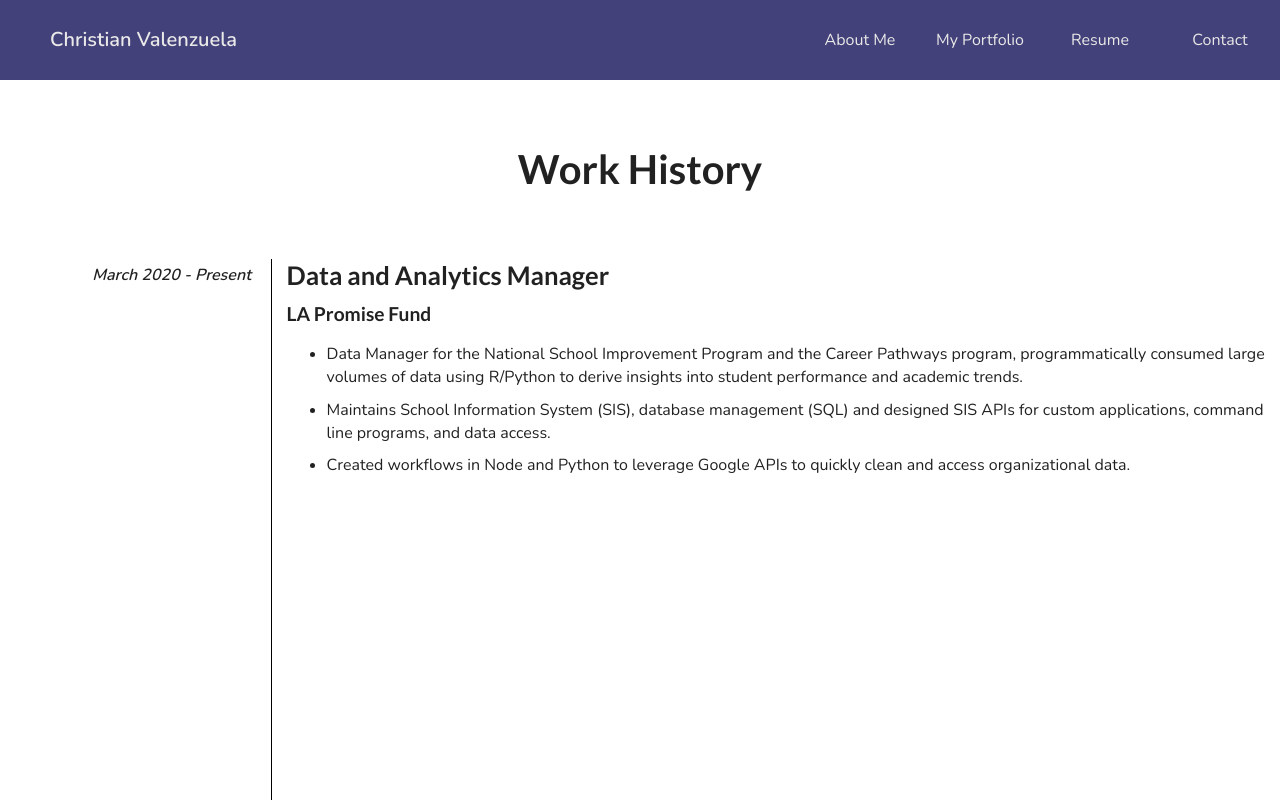
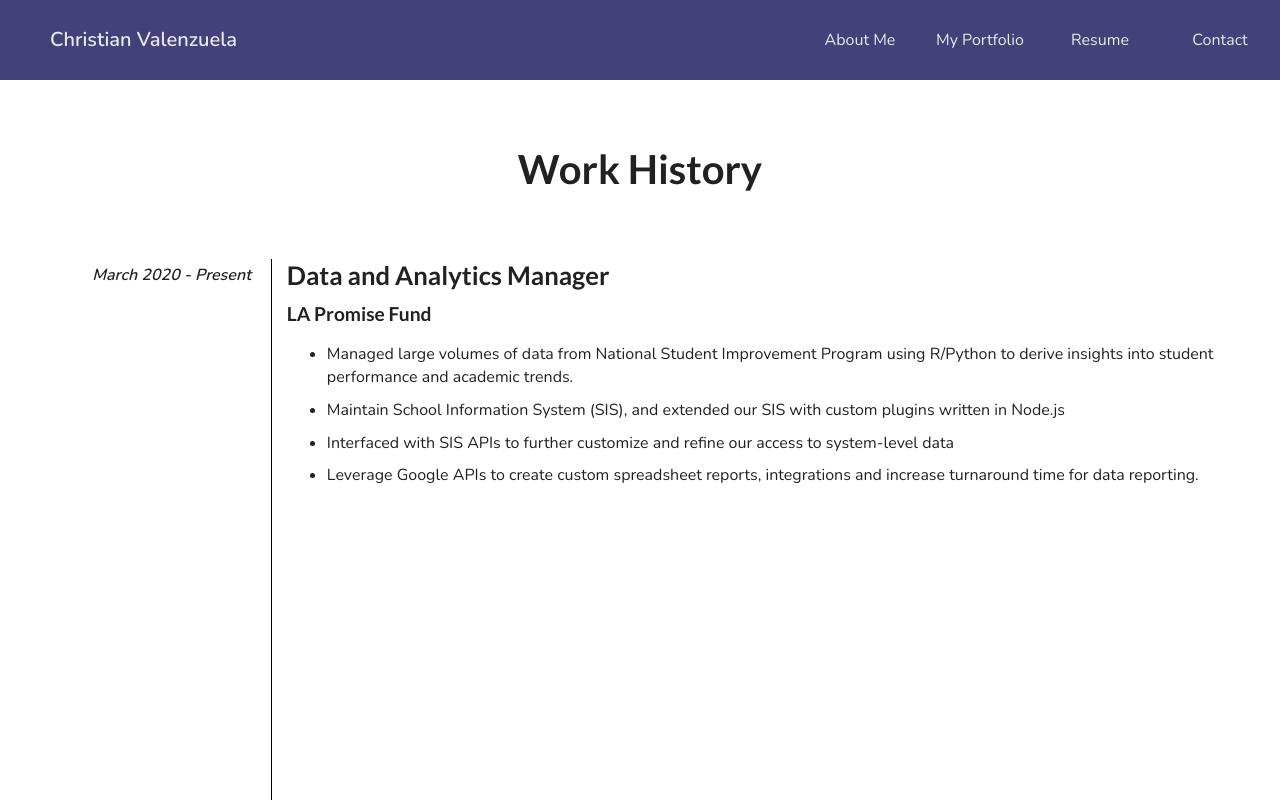
Before and after one commit to chris-av/portfolio-react, a Next.js app: page /resume in a window 1280 px wide. Shown: the top 800 px of the page. Built offline with nearby package versions, Linux system fonts and the light colour scheme.

Commit message:
refine resume language

```diff
--- a/data/resume.data.js
+++ b/data/resume.data.js
@@ -9,9 +9,10 @@ export const resume = {
       jobtitle: 'Data and Analytics Manager',
       range: 'March 2020 - Present',
       description: [
-        "Data Manager for the National School Improvement Program and the Career Pathways program, programmatically consumed large volumes of data using R/Python to derive insights into student performance and academic trends.",
-        "Maintains School Information System (SIS), database management (SQL) and designed SIS APIs for custom applications, command line programs, and data access.",
-        "Created workflows in Node and Python to leverage Google APIs to quickly clean and access organizational data."
+        "Managed large volumes of data from National Student Improvement Program using R/Python to derive insights into student performance and academic trends.",
+        "Maintain School Information System (SIS), and extended our SIS with custom plugins written in Node.js",
+        "Interfaced with SIS APIs to further customize and refine our access to system-level data",
+        "Leverage Google APIs to create custom spreadsheet reports, integrations and increase turnaround time for data reporting."
       ]
     },
     {
```
